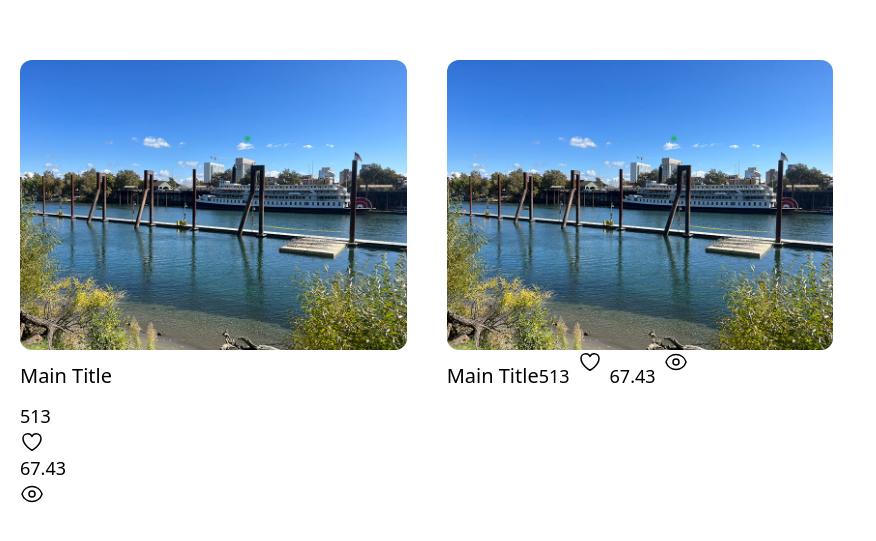
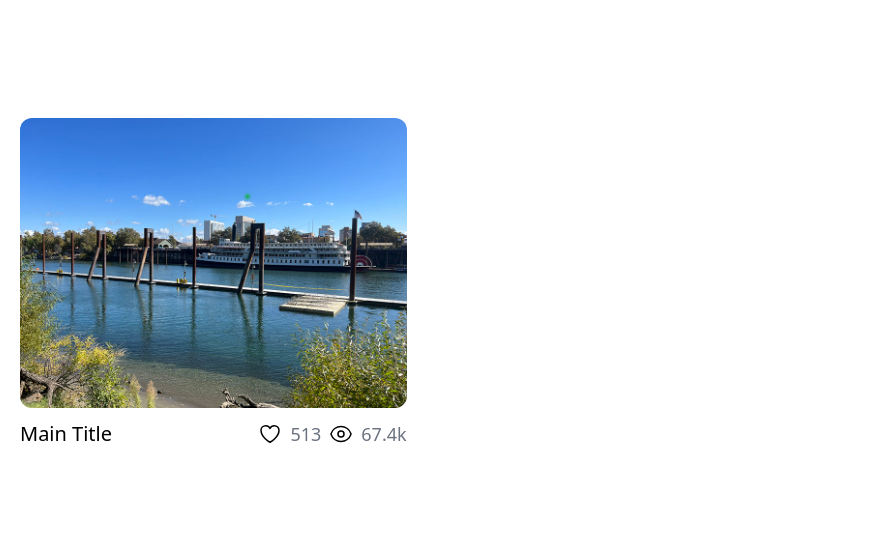
Before and after one commit to JustinRucinski/c9-tailwind, a plain HTML site: page index.html in a window 1280 px wide. Shown: the part 117-658 px from the top of the page, without its empty margins (0-876 px from the left). Drawn offline with nearby package versions, Linux system fonts and the light colour scheme.

Commit message:
fixed layout

```diff
--- a/index.html
+++ b/index.html
@@ -15,42 +15,31 @@
             <!-- card -->
                     <div class="card">
                         <div class="p-5 flex flex-col">
-                    <div class="rounded-xl overflow-hidden">
-                        <img src="testimage1.jpg" alt="'">
+                            <div class="rounded-xl overflow-hidden mb-3">
+                                <img src="testimage1.jpg" alt="">
                             </div>
-                    <h5 class="text-xl md:text-xl font-medium mt-3">Main Title</h5>
-                    <p class="text-slate500 text-lg mt-3">513</p>
+                            <div class="flex justify-between items-start">
+                                <h5 class="text-xl md:text-xl font-medium">Main Title</h5>
+                                <div class="flex flex-col items-end">
+                                    <div class="flex items-center space-x-2">
+
                                         <svg xmlns="http://www.w3.org/2000/svg" fill="none" viewBox="0 0 24 24" stroke-width="1.5" stroke="currentColor" class="w-6 h-6">
                                             <path stroke-linecap="round" stroke-linejoin="round" d="M21 8.25c0-2.485-2.099-4.5-4.688-4.5-1.935 0-3.597 1.126-4.312 2.733-.715-1.607-2.377-2.733-4.313-2.733C5.1 3.75 3 5.765 3 8.25c0 7.22 9 12 9 12s9-4.78 9-12Z" />
                                           </svg>
-                     <p class="text-slate500 text-lg">67.43 </p>
+
+                                        <p class="text-gray-500 text-lg mr-2">513</p>
+
                                         <svg xmlns="http://www.w3.org/2000/svg" fill="none" viewBox="0 0 24 24" stroke-width="1.5" stroke="currentColor" class="w-6 h-6">
                                             <path stroke-linecap="round" stroke-linejoin="round" d="M2.036 12.322a1.012 1.012 0 0 1 0-.639C3.423 7.51 7.36 4.5 12 4.5c4.638 0 8.573 3.007 9.963 7.178.07.207.07.431 0 .639C20.577 16.49 16.64 19.5 12 19.5c-4.638 0-8.573-3.007-9.963-7.178Z" />
                                             <path stroke-linecap="round" stroke-linejoin="round" d="M15 12a3 3 0 1 1-6 0 3 3 0 0 1 6 0Z" />
                                         </svg>
-                </div>
-            </div>
-            <!--- end of card-->
+                                        <p class="text-gray-500 text-lg mr-2"> 67.4k</p>
 
-            <div class="card">
-                <div class="p-5 flex justify-between flex-col">  <div class="rounded-xl overflow-hidden">
-                    <img src="testimage1.jpg" alt="'">
-                  </div>
-                  <div class="flex items-justify">
-                    <h5 class="text-xl md:text-xl font-medium mt-3">Main Title</h5>
-                    <div class="flex space-x-2">  <p class="text-slate500 text-lg mt-3 text-right">513</p>
-                      <svg xmlns="http://www.w3.org/2000/svg" fill="none" viewBox="0 0 24 24" stroke-width="1.5" stroke="currentColor" class="w-6 h-6">
-                        <path stroke-linecap="round" stroke-linejoin="round" d="M21 8.25c0-2.485-2.099-4.5-4.688-4.5-1.935 0-3.597 1.126-4.312 2.733-.715-1.607-2.377-2.733-4.313-2.733C5.1 3.75 3 5.765 3 8.25c0 7.22 9 12 9 12s9-4.78 9-12Z" />
-                      </svg>
-                      <p class="text-slate500 text-lg mt-3 text-right">67.43</p>
-                      <svg xmlns="http://www.w3.org/2000/svg" fill="none" viewBox="0 0 24 24" stroke-width="1.5" stroke="currentColor" class="w-6 h-6">
-                        <path stroke-linecap="round" stroke-linejoin="round" d="M2.036 12.322a1.012 1.012 0 0 1 0-.639C3.423 7.51 7.36 4.5 12 4.5c4.638 0 8.573 3.007 9.963 7.178.07.207.07.431 0 .639C20.577 16.49 16.64 19.5 12 19.5c-4.638 0-8.573-3.007-9.963-7.178Z" />
-                        <path stroke-linecap="round" stroke-linejoin="round" d="M15 12a3 3 0 1 1-6 0 3 3 0 0 1 6 0Z" />
-                      </svg>
                                     </div>
                                 </div>
                             </div>
                         </div>
+
 
             </div>
             <!-- end of grid -->
--- a/style.css
+++ b/style.css
@@ -1,10 +1,3 @@
 @tailwind base;
 @tailwind components;
 @tailwind utilities;
-
-
-@layer components {
-    .card{
-        @apply rounded-xl shadow-lg;
-    }
-}
```
Lines whose indentation alone changed are shown as unchanged.
